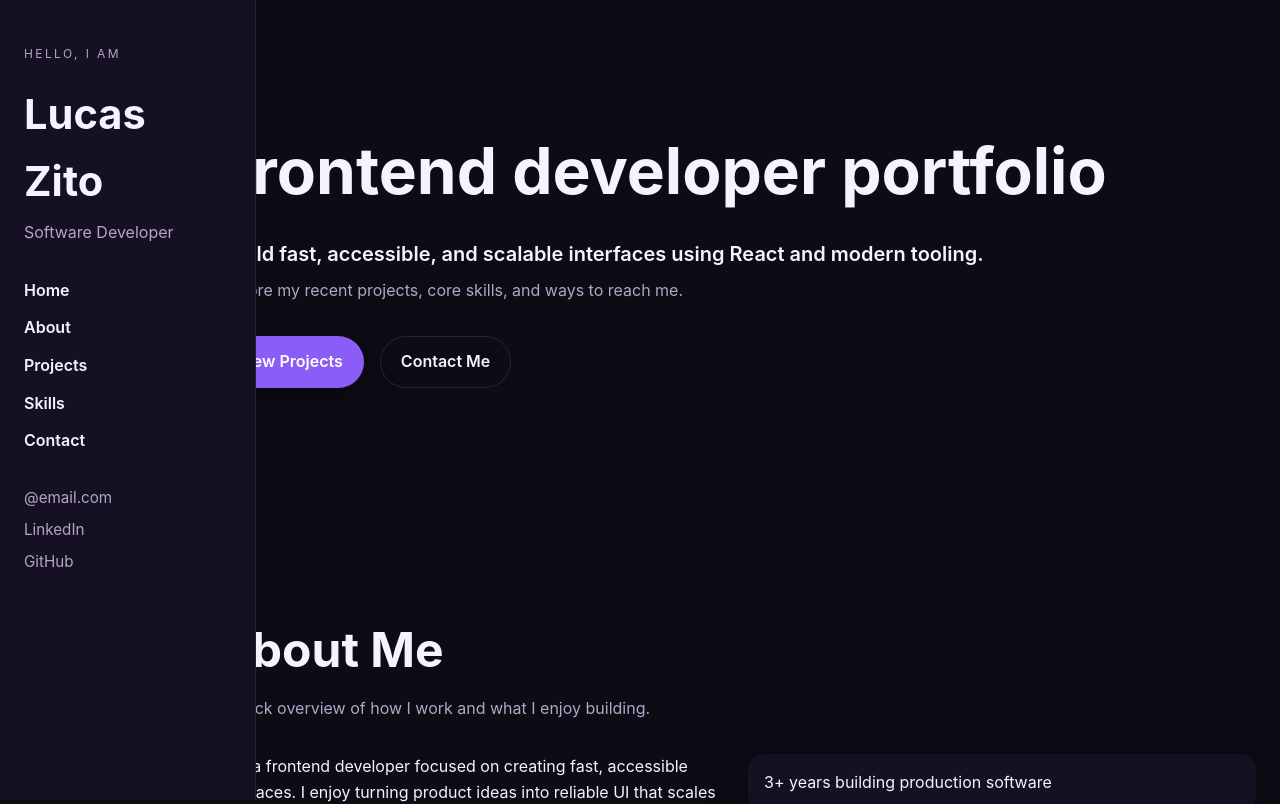
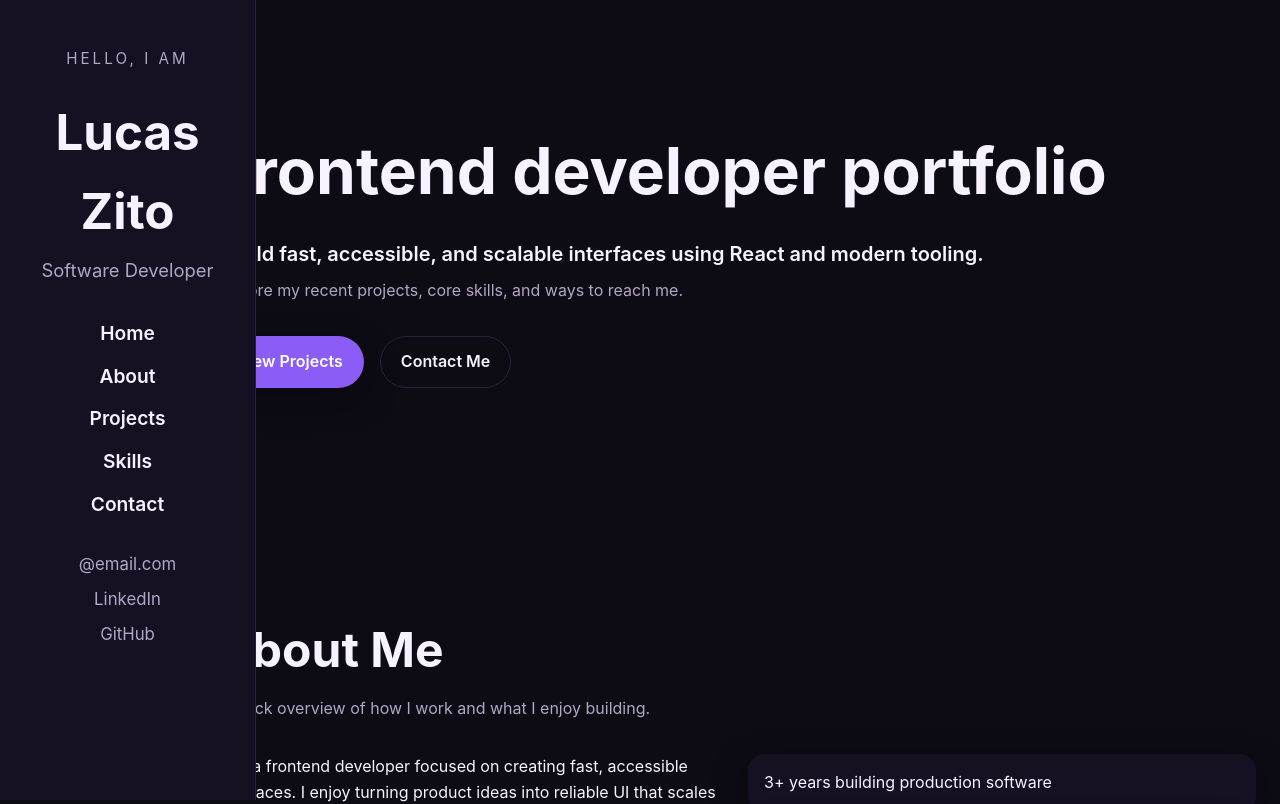
Before and after one commit to zitoNTC/web-portfolio, a React (Vite) app: page / in a window 1280 px wide. Shown: the top 804 px of the page. Built offline with nearby package versions, Linux system fonts and the light colour scheme.

Commit message:
Sidebar text centered.

```diff
--- a/src/components/Sidebar.module.css
+++ b/src/components/Sidebar.module.css
@@ -11,6 +11,9 @@
   display: flex;
   flex-direction: column;
   gap: 32px;
+  font-size: 1.1rem;
+  align-items: center;
+  text-align: center;
 }
 
 .brand {
@@ -21,18 +24,19 @@
 .kicker {
   text-transform: uppercase;
   letter-spacing: 0.2em;
-  font-size: 0.75rem;
+  font-size: 0.95rem;
   color: var(--color-text-muted);
 }
 
 .name {
   margin: 0;
-  font-size: clamp(1.8rem, 2vw + 1rem, 2.6rem);
+  font-size: clamp(2.2rem, 2.6vw + 1rem, 3.4rem);
 }
 
 .role {
   margin: 0;
   color: var(--color-text-muted);
+  font-size: 1.15rem;
 }
 
 .nav ul {
@@ -41,11 +45,13 @@
   margin: 0;
   display: grid;
   gap: 12px;
+  justify-items: center;
 }
 
 .nav a {
   color: var(--color-text);
   font-weight: 600;
+  font-size: 1.2rem;
 }
 
 .nav a:hover {
@@ -55,8 +61,9 @@
 .links {
   display: grid;
   gap: 8px;
-  font-size: 0.95rem;
+  font-size: 1.05rem;
   color: var(--color-text-muted);
+  justify-items: center;
 }
 
 .links a:hover {
```
